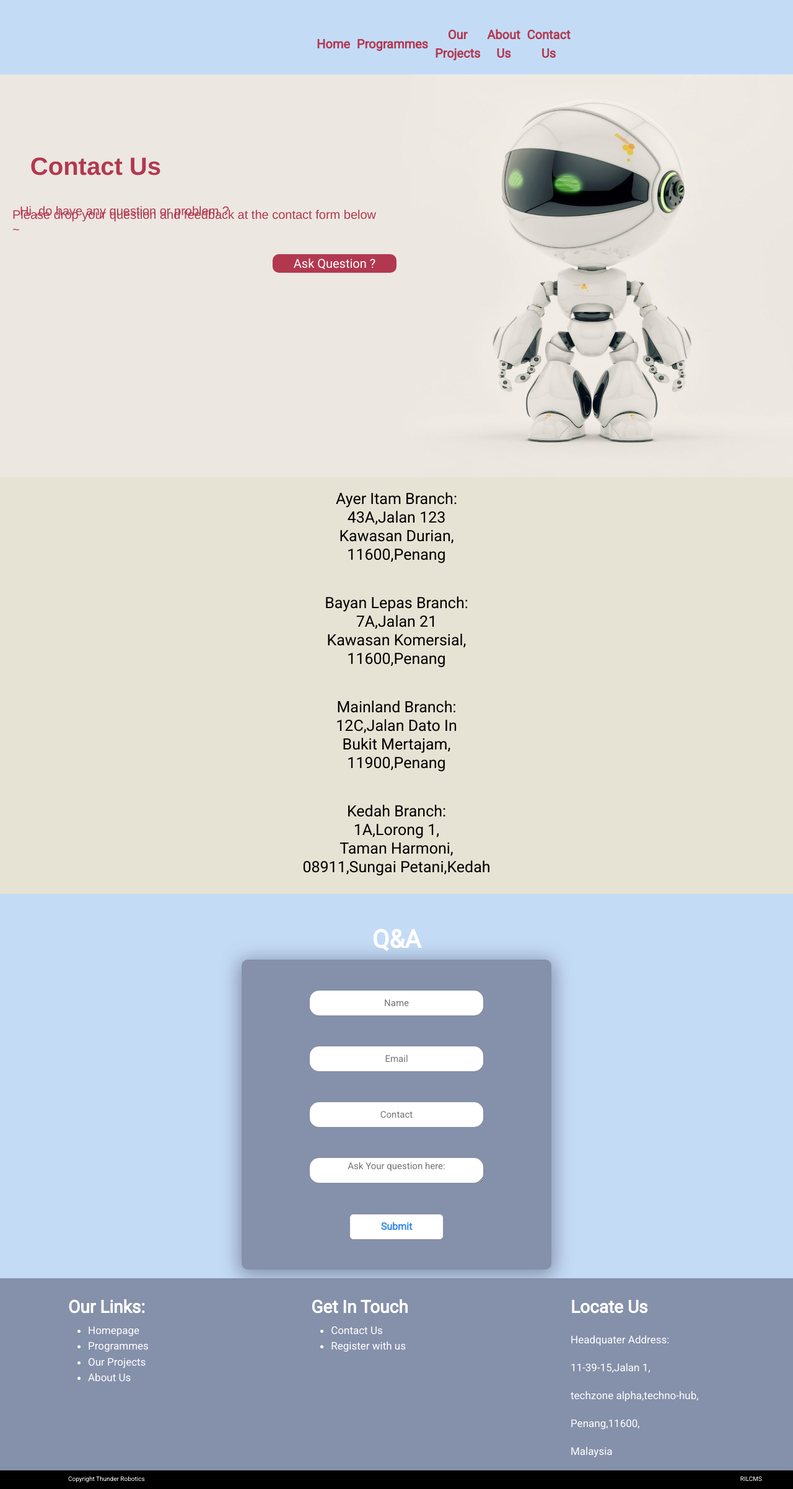
After one commit to KZLim/RILCMS-Enterprise-Project, a PHP site: page /contactUs.php in a window 1280 px wide. The commit adds this page. Shown: the whole page at 62% size. Run offline with PHP 8.4, Linux system fonts and the light colour scheme.

Commit message:
contact us and about us

```diff
--- a/Register.php
+++ b/Register.php
@@ -10,7 +10,7 @@
 <body>
     <div class="formcontainer">
         <h1 class="title">Student Register</h1>
-        <img class="logo" src="images/iot-learning-centre-low-resolution-logo-color-on-transparent-background.png" >
+        <a href="homepage.php"><img class="logo" src="images/back icon.png" ></a>
         <form class="detailform" action="" method="">
             <input type="text" class="input" name="username" placeholder="Name:" required>
 
--- /dev/null
+++ b/contactus.css
@@ -0,0 +1,170 @@
+
+.text1{
+    position: absolute;
+    font-family: Helvetica;
+    font-size: 40px;
+    bottom: 500px;
+    right: 1000px;
+    color: #b23850;
+    padding-left: 20px;
+    padding-right: 20px;
+    animation:slide-right 2s;
+}
+@keyframes slide-right{
+    from{
+        right: 1300px;
+    }
+    to{
+        right:1000px;
+    }
+}
+.text2{
+    position: absolute;
+    font-family: Helvetica;
+    font-size: 20px;
+
+    bottom: 440px;
+    right: 890px;
+    color: #b23850;
+    padding-left: 20px;
+    padding-right: 20px;
+    animation:slide-up 2s;
+
+}
+@keyframes slide-up{
+    from{
+        bottom: 100%;
+    }
+    to{
+        bottom: 440px;
+
+    }
+}
+
+
+.text3{
+    position: absolute;
+    font-family: Helvetica;
+    font-size: 20px;
+
+    bottom: 410px;
+    right: 640px;
+    color: #b23850;
+    padding-left: 20px;
+    padding-right: 20px;
+    animation:slide-left 2s;
+}
+@keyframes slide-left{
+    from{
+        right: 0%;
+    }
+    to{
+       right: 640px;
+    }
+}
+.scrollbutton{
+    position: absolute;
+    background-color: #B23850;
+    width: 200px;
+    font-size: 20px;
+    border: #B23850;
+    border-radius: 10px;
+    bottom: 360px;
+    right: 640px;
+    padding-left: 20px;
+    padding-right: 20px;
+    color: white;
+    animation:slide-left 2s;
+    transition: width 2s
+}
+
+@keyframes slide-left{
+    from{
+        right: 0%;
+    }
+    to{
+       right: 640px;
+    }
+}
+.scrollbutton:hover{
+    background-color:#3B8BEB ;
+    border-radius: 10px;
+    border-color: #3B8BEB;
+    box-shadow: 0 0 15px #3B8BEB;
+    cursor: pointer;
+    width: 220px;
+    color: white;
+}
+
+
+.outercontainer{
+    background-color:#c4dbf6;
+    width: 100%;
+    height: 620px;
+
+
+}
+.title{
+    padding-top: 50px;
+    text-align: center;
+    color: white;
+    font-weight: bold;
+}
+.formdivInner{
+    background-color: #8590AA;
+    border-radius: 10px;
+    margin-right: auto;
+    margin-left: auto;
+    width: 500px;
+    height: 500px;
+    box-shadow: #8590AA 0px 5px 30px 5px;
+}
+
+.formField{
+    width: 280px;
+    height: 40px;
+    border: none;
+    border-radius: 15px;
+    margin-top: 50px;
+    font-size: 15px;
+    outline: none;
+    text-align: center;
+}
+
+.formField:focus{
+    border-radius: 15px;
+    border-top: none;
+    border-left: none;
+    border-right: none;
+    border-bottom: 3px solid #B23850;
+    outline: none;
+    transition: 0.2s;
+}
+
+.glowButton{
+    border: 1px solid black;
+    font-weight: bold;
+    background-color: #3B8BEB;
+    width: 150px;
+    height: 40px;
+    text-align: center;
+    color: white;
+    border-radius: 5px;
+    margin-left: 65px;
+    -webkit-transition-duration: 0.3s;
+    transition-duration: 0.3s;
+    -webkit-transition-property: box-shadow, transform;
+    transition-property: box-shadow, transform;
+    margin-top: 20px;
+    border-color: #3B8BEB;
+    margin-left: 150px;
+
+}
+
+
+.glowButton:hover, .glowButton:focus, .glowButton:active{
+    box-shadow: 0 0 15px #3B8BEB;
+    -webkit-transform: scale(1.1);
+    transform: scale(1.1);
+    border-color: #3B8BEB;
+}
--- /dev/null
+++ b/contactus.php
@@ -0,0 +1,80 @@
+<!DOCTYPE html>
+
+<html>
+    <head>
+        <title>Contact Us | Student</title>
+        <meta charset = "utf-8">
+        <link rel="stylesheet" href="contactus.css">
+        <link rel="stylesheet" href="main_theme.css">
+        <link rel="stylesheet" href="https://cdnjs.cloudflare.com/ajax/libs/font-awesome/5.15.3/css/all.min.css">
+        <link href="https://cdn.jsdelivr.net/npm/bootstrap@5.3.0-alpha3/dist/css/bootstrap.min.css" rel="stylesheet" integrity="sha384-KK94CHFLLe+nY2dmCWGMq91rCGa5gtU4mk92HdvYe+M/SXH301p5ILy+dN9+nJOZ" crossorigin="anonymous">
+        <script src="https://cdn.jsdelivr.net/npm/bootstrap@5.3.0-alpha3/dist/js/bootstrap.bundle.min.js" integrity="sha384-ENjdO4Dr2bkBIFxQpeoTz1HIcje39Wm4jDKdf19U8gI4ddQ3GYNS7NTKfAdVQSZe" crossorigin="anonymous"></script>
+        <?php include 'header.php';?>
+    </head>
+    <body>
+
+        <div class="imageOuterContainer" style="margin-top:15vh" >
+            <img src="images/contactus_img1.jpg" class="img_class1"  alt="firstimg" width="100%" height="650px">
+            <div class="outerText">
+                <h1 class="text1"><b>Contact Us</b></h1>
+                <h2   class="text2">Hi ,do have any question or problem ?  </h2>
+                <h2 class="text3">Please drop your question and feedback at the contact form below ~ </h2>
+                <a class="scrollbutton" href="#outer_container" style="text-align:center">Ask Question ?</a>
+            </div>
+        </div>
+        <div class="address-flex-container">
+            <div class="flex-item-left" style="font-size:20px;padding:20px;color:black;background:#E7E3D4">
+                <h1 style="font-size:25px;">
+                    Ayer Itam Branch:<br/>
+                    43A,Jalan 123<br/>
+                    Kawasan Durian,<br/>
+                    11600,Penang
+                </h1>
+            </div>
+            <div class="flex-item-right" style="font-size:20px;padding:20px;color:black;background:#E7E3D4">
+                <h1 style="font-size:25px;">
+                    Bayan Lepas Branch:<br/>
+                    7A,Jalan 21<br/>
+                    Kawasan Komersial,<br/>
+                    11600,Penang
+                </h1>
+            </div>
+        </div>
+
+        <div class="address-flex-container">
+            <div class="flex-item-left" style="font-size:20px;padding:20px;color:black;background:#E7E3D4">
+                <h1 style="font-size:25px;">
+                    Mainland Branch:<br/>
+                    12C,Jalan Dato In<br/>
+                    Bukit Mertajam,<br/>
+                    11900,Penang
+                </h1>
+            </div>
+            <div class="flex-item-right" style="font-size:20px;padding:20px;color:black;background:#E7E3D4">
+                <h1 style="font-size:25px;">
+                    Kedah Branch:<br/>
+                    1A,Lorong 1,<br/>
+                    Taman Harmoni,<br/>
+                    08911,Sungai Petani,Kedah
+                </h1>
+            </div>
+        </div>
+        <div class="outercontainer" id="outer_container">
+            <div class="formdiv" style="text-align: center;">
+                <h1 class="title">Q&A</h1>
+                <form action="#" method="POST" class="formdivInner">
+                    <input type="text" name="name" class="formField" placeholder ="Name" required>
+                    <input type="email" name="email"  class="formField" placeholder ="Email" required>
+                    <input type="tel" name="contact"  class="formField" placeholder ="Contact" required>
+                    <textarea class="formField" name="question" placeholder="Ask Your question here:" required></textarea>
+                    <br><br>
+                    <input name="Submit" type="submit" value="Submit" class="glowButton" style="margin-left: auto;margin-right:auto;" >
+                </form>
+            </div>
+        </div>
+
+
+
+    </body>
+    <?php include 'footer.php';?>
+</html>
```
Also changed, not shown: aboutus.css (added, +168 -0 lines), aboutus.php (added, +74 -0 lines), coursepage.css (added, +10 -0 lines), coursepage.php (added, +43 -0 lines), register.css (+1 -25 lines), images/about_us_img.jpg (added), images/aboutus.webp (added), images/aboutus2.webp (added), images/back icon.png (added), images/contactus_img1.jpg (added), images/lecturer.png (added).
